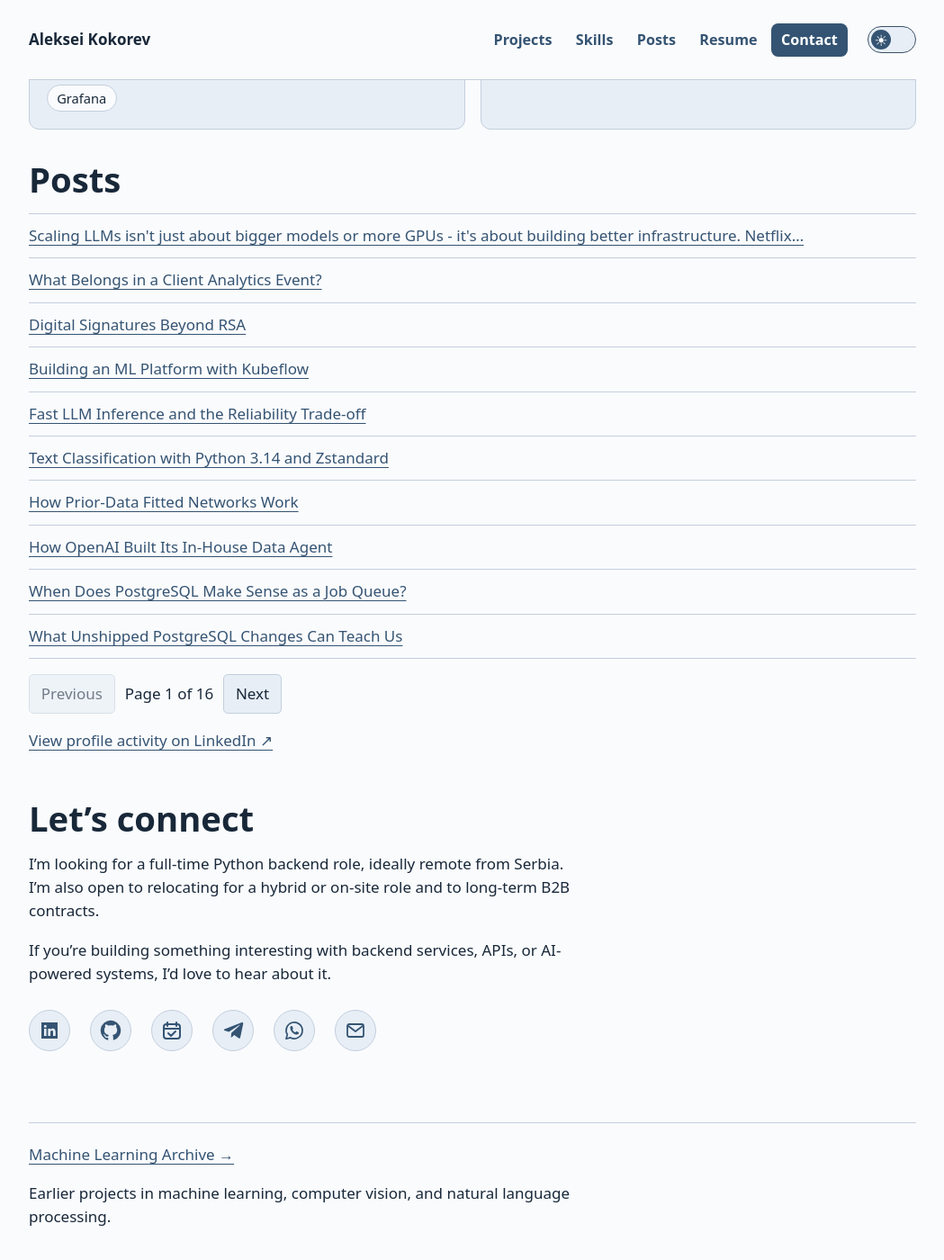
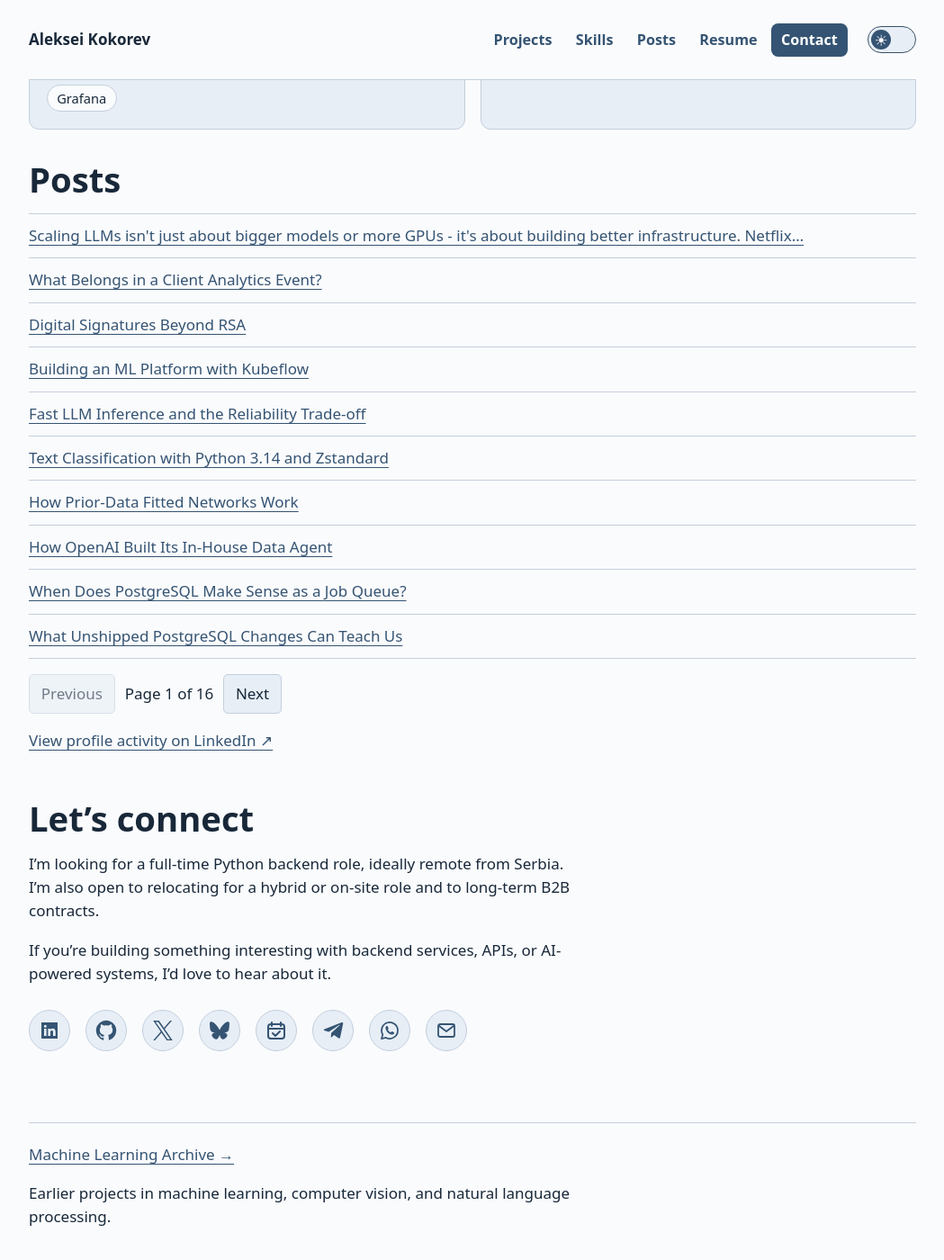
Before and after one commit to alex-coch/alex-coch.github.io, a Jekyll site: the page index.html, which Jekyll copies as it is, in a window 1280 px wide and 1400 px high, scrolled down 2424 px. Shown: the whole window at 90% size, without its empty margins (115-1164 px from the left). Built offline with Jekyll 4.4.1, drawn with Linux system fonts in a browser that asks for light colours.

Commit message:
Add X and Bluesky contact icons

```diff
--- a/assets/portfolio.css
+++ b/assets/portfolio.css
@@ -55,7 +55,8 @@ header nav a[aria-current] {color:var(--on-accent);background:var(--accent)}
 .theme-switch input:checked + .theme-track .theme-thumb::before {content:"☾"}
 .theme-switch input:focus-visible + .theme-track {outline:3px solid var(--focus);outline-offset:3px}
 @media(prefers-reduced-motion:no-preference){.theme-thumb {transition:transform .18s ease}}
-.actions.contact-icons {max-width:calc(276px + 6.5rem);justify-content:space-between;gap:2px}
+.actions.contact-icons {display:grid;grid-template-columns:repeat(8,46px);gap:1rem}
+@media(max-width:34rem){.actions.contact-icons {grid-template-columns:repeat(4,46px)}}
 .contact-icons :is(a, button) {display:grid;place-items:center;width:46px;height:46px;border-radius:50%;background:var(--panel);border:1px solid var(--line)}
 .contact-icons :is(a, button):hover {border-color:currentColor}
 .contact-icons button {color:var(--accent);padding:0;cursor:pointer}
--- a/index.html
+++ b/index.html
@@ -1,7 +1,7 @@
 <!doctype html>
 <html lang="en"><head><meta charset="utf-8"><meta name="viewport" content="width=device-width, initial-scale=1"><title>Aleksei Kokorev · Python Backend Engineer</title><meta name="description" content="Python backend engineering portfolio. APIs, event-driven systems and production GPU inference."><link rel="icon" href="/assets/ak.svg?v=3" type="image/svg+xml">
 <script src="/assets/theme.js?v=2"></script>
-<link rel="stylesheet" href="/assets/portfolio.css?v=36"><script defer src="/assets/portfolio-nav.js?v=7"></script>
+<link rel="stylesheet" href="/assets/portfolio.css?v=37"><script defer src="/assets/portfolio-nav.js?v=7"></script>
 <script defer src="/assets/messenger-links.js"></script>
 <script defer src="/assets/contact-form.js"></script>
 <script async defer src="https://www.google.com/recaptcha/api.js"></script>
@@ -273,6 +273,8 @@
   <div class="actions contact-icons">
     <a href="https://www.linkedin.com/in/alexcoch/" aria-label="Message me on LinkedIn" title="Message me on LinkedIn"><svg viewBox="0 0 24 24" width="24" height="24" aria-hidden="true"><path fill="currentColor" d="M3 3h18v18H3z"/><path fill="var(--panel)" d="M6 10h2.6v8H6zm1.3-4.2a1.5 1.5 0 1 0 0 3 1.5 1.5 0 0 0 0-3zM10.4 10H13v1c.6-.8 1.4-1.2 2.5-1.2 2.2 0 3.2 1.3 3.2 3.8V18H16v-4.1c0-1.4-.4-2-1.4-2s-1.6.7-1.6 2V18h-2.6z"/></svg></a>
     <a href="https://github.com/alex-coch" aria-label="GitHub" title="GitHub"><svg viewBox="0 0 24 24" width="24" height="24" aria-hidden="true"><path fill="currentColor" d="M12 .8a11.2 11.2 0 0 0-3.54 21.83c.56.1.77-.24.77-.54v-2.1c-3.13.68-3.79-1.33-3.79-1.33-.51-1.3-1.25-1.65-1.25-1.65-1.02-.7.08-.69.08-.69 1.13.08 1.72 1.16 1.72 1.16 1 1.72 2.63 1.22 3.28.93.1-.73.4-1.22.72-1.5-2.5-.28-5.12-1.25-5.12-5.56 0-1.23.44-2.23 1.16-3.02-.12-.28-.5-1.43.11-2.98 0 0 .95-.3 3.08 1.16a10.7 10.7 0 0 1 5.6 0c2.14-1.46 3.08-1.16 3.08-1.16.62 1.55.23 2.7.12 2.98.72.79 1.15 1.79 1.15 3.02 0 4.32-2.63 5.27-5.13 5.55.4.35.76 1.03.76 2.08v3.1c0 .3.2.65.77.54A11.2 11.2 0 0 0 12 .8Z"/></svg></a>
+    <a href="https://x.com/alex_coch_" aria-label="X (Twitter) @alex_coch_" title="X (Twitter) @alex_coch_"><svg viewBox="0 0 24 24" width="22" height="22" aria-hidden="true" focusable="false"><path fill="currentColor" d="M14.234 10.162 22.977 0h-2.072l-7.591 8.824L7.251 0H.258l9.168 13.343L.258 24H2.33l8.016-9.318L16.749 24h6.993zm-2.837 3.299-.929-1.329L3.076 1.56h3.182l5.965 8.532.929 1.329 7.754 11.09h-3.182z"/></svg></a>
+    <a href="https://bsky.app/profile/alexcoch.bsky.social" aria-label="Bluesky @alexcoch.bsky.social" title="Bluesky @alexcoch.bsky.social"><svg viewBox="0 0 24 24" width="22" height="22" aria-hidden="true" focusable="false"><path fill="currentColor" d="M5.202 2.857C7.954 4.922 10.913 9.11 12 11.358c1.087-2.247 4.046-6.436 6.798-8.501C20.783 1.366 24 .213 24 3.883c0 .732-.42 6.156-.667 7.037-.856 3.061-3.978 3.842-6.755 3.37 4.854.826 6.089 3.562 3.422 6.299-5.065 5.196-7.28-1.304-7.847-2.97-.104-.305-.152-.448-.153-.327 0-.121-.05.022-.153.327-.568 1.666-2.782 8.166-7.847 2.97-2.667-2.737-1.432-5.473 3.422-6.3-2.777.473-5.899-.308-6.755-3.369C.42 10.04 0 4.615 0 3.883c0-3.67 3.217-2.517 5.202-1.026"/></svg></a>
     <a href="https://calendly.com/alexcoch" aria-label="Schedule a call" title="Schedule a call"><svg viewBox="0 0 24 24" width="24" height="24" aria-hidden="true"><g fill="none" stroke="currentColor" stroke-width="2" stroke-linecap="round" stroke-linejoin="round"><rect x="3" y="5" width="18" height="16" rx="3"/><path d="M7 3v4m10-4v4M3 10h18m-13 5 3 3 5-5"/></g></svg></a>
     <a href="https://t.me/alex_coch" data-app-url="tg://resolve?domain=alex_coch" aria-label="Message on Telegram (@alex_coch)" title="Message on Telegram (@alex_coch)"><svg viewBox="0 0 24 24" width="24" height="24" aria-hidden="true"><path fill="currentColor" d="M21.7 3.1 2.6 10.5c-1.1.4-1.1 1.1-.2 1.4l4.9 1.5L18.8 6c.5-.3 1-.1.6.3l-9.3 8.5-.4 4.9c.6 0 .8-.2 1.1-.5l2.4-2.3 5 3.7c.9.5 1.6.2 1.8-.8l3.2-15.1c.3-1.3-.5-1.9-1.5-1.6z"/></svg></a>
     <a href="https://wa.me/995568311218" data-app-url="whatsapp://send?phone=995568311218" aria-label="Message on WhatsApp" title="Message on WhatsApp"><svg viewBox="0 0 24 24" width="24" height="24" aria-hidden="true"><path fill="none" stroke="currentColor" stroke-width="1.7" stroke-linejoin="round" d="M21 11.9a9 9 0 0 1-13.2 8L3 21.2l1.3-4.6A9 9 0 1 1 21 11.9Z"/><path fill="currentColor" d="M8.1 7.3c.4-.4 1.4-.6 1.7.1l.9 2c.2.4-.1.8-.8 1.5.8 1.5 1.9 2.6 3.5 3.2.5-.6.9-1.3 1.3-1.1l2 .9c.7.3.3 1.7-.3 2.2-1.1.9-3.3.5-5.6-1.1-2.4-1.7-4.3-5.8-2.7-7.7z"/></svg></a>
--- a/resume/index.html
+++ b/resume/index.html
@@ -7,7 +7,7 @@
   <meta name="robots" content="noindex">
   <link rel="icon" href="/assets/ak.svg?v=3" type="image/svg+xml">
 <script src="/assets/theme.js?v=2"></script>
-<link rel="stylesheet" href="/assets/portfolio.css?v=36">
+<link rel="stylesheet" href="/assets/portfolio.css?v=37">
 <script defer src="/assets/portfolio-nav.js?v=7"></script>
 <script defer src="/assets/messenger-links.js"></script>
 <script defer src="/assets/portfolio-enhancements.js?v=6"></script>
@@ -40,6 +40,8 @@
   <div class="actions contact-icons">
     <a href="https://www.linkedin.com/in/alexcoch/" aria-label="Message me on LinkedIn" title="Message me on LinkedIn"><svg viewBox="0 0 24 24" width="24" height="24" aria-hidden="true"><path fill="currentColor" d="M3 3h18v18H3z"/><path fill="var(--panel)" d="M6 10h2.6v8H6zm1.3-4.2a1.5 1.5 0 1 0 0 3 1.5 1.5 0 0 0 0-3zM10.4 10H13v1c.6-.8 1.4-1.2 2.5-1.2 2.2 0 3.2 1.3 3.2 3.8V18H16v-4.1c0-1.4-.4-2-1.4-2s-1.6.7-1.6 2V18h-2.6z"/></svg></a>
     <a href="https://github.com/alex-coch" aria-label="GitHub" title="GitHub"><svg viewBox="0 0 24 24" width="24" height="24" aria-hidden="true"><path fill="currentColor" d="M12 .8a11.2 11.2 0 0 0-3.54 21.83c.56.1.77-.24.77-.54v-2.1c-3.13.68-3.79-1.33-3.79-1.33-.51-1.3-1.25-1.65-1.25-1.65-1.02-.7.08-.69.08-.69 1.13.08 1.72 1.16 1.72 1.16 1 1.72 2.63 1.22 3.28.93.1-.73.4-1.22.72-1.5-2.5-.28-5.12-1.25-5.12-5.56 0-1.23.44-2.23 1.16-3.02-.12-.28-.5-1.43.11-2.98 0 0 .95-.3 3.08 1.16a10.7 10.7 0 0 1 5.6 0c2.14-1.46 3.08-1.16 3.08-1.16.62 1.55.23 2.7.12 2.98.72.79 1.15 1.79 1.15 3.02 0 4.32-2.63 5.27-5.13 5.55.4.35.76 1.03.76 2.08v3.1c0 .3.2.65.77.54A11.2 11.2 0 0 0 12 .8Z"/></svg></a>
+    <a href="https://x.com/alex_coch_" aria-label="X (Twitter) @alex_coch_" title="X (Twitter) @alex_coch_"><svg viewBox="0 0 24 24" width="22" height="22" aria-hidden="true" focusable="false"><path fill="currentColor" d="M14.234 10.162 22.977 0h-2.072l-7.591 8.824L7.251 0H.258l9.168 13.343L.258 24H2.33l8.016-9.318L16.749 24h6.993zm-2.837 3.299-.929-1.329L3.076 1.56h3.182l5.965 8.532.929 1.329 7.754 11.09h-3.182z"/></svg></a>
+    <a href="https://bsky.app/profile/alexcoch.bsky.social" aria-label="Bluesky @alexcoch.bsky.social" title="Bluesky @alexcoch.bsky.social"><svg viewBox="0 0 24 24" width="22" height="22" aria-hidden="true" focusable="false"><path fill="currentColor" d="M5.202 2.857C7.954 4.922 10.913 9.11 12 11.358c1.087-2.247 4.046-6.436 6.798-8.501C20.783 1.366 24 .213 24 3.883c0 .732-.42 6.156-.667 7.037-.856 3.061-3.978 3.842-6.755 3.37 4.854.826 6.089 3.562 3.422 6.299-5.065 5.196-7.28-1.304-7.847-2.97-.104-.305-.152-.448-.153-.327 0-.121-.05.022-.153.327-.568 1.666-2.782 8.166-7.847 2.97-2.667-2.737-1.432-5.473 3.422-6.3-2.777.473-5.899-.308-6.755-3.369C.42 10.04 0 4.615 0 3.883c0-3.67 3.217-2.517 5.202-1.026"/></svg></a>
     <a href="https://calendly.com/alexcoch" aria-label="Schedule a call" title="Schedule a call"><svg viewBox="0 0 24 24" width="24" height="24" aria-hidden="true"><g fill="none" stroke="currentColor" stroke-width="2" stroke-linecap="round" stroke-linejoin="round"><rect x="3" y="5" width="18" height="16" rx="3"/><path d="M7 3v4m10-4v4M3 10h18m-13 5 3 3 5-5"/></g></svg></a>
     <a href="https://t.me/alex_coch" data-app-url="tg://resolve?domain=alex_coch" aria-label="Message on Telegram (@alex_coch)" title="Message on Telegram (@alex_coch)"><svg viewBox="0 0 24 24" width="24" height="24" aria-hidden="true"><path fill="currentColor" d="M21.7 3.1 2.6 10.5c-1.1.4-1.1 1.1-.2 1.4l4.9 1.5L18.8 6c.5-.3 1-.1.6.3l-9.3 8.5-.4 4.9c.6 0 .8-.2 1.1-.5l2.4-2.3 5 3.7c.9.5 1.6.2 1.8-.8l3.2-15.1c.3-1.3-.5-1.9-1.5-1.6z"/></svg></a>
     <a href="https://wa.me/995568311218" data-app-url="whatsapp://send?phone=995568311218" aria-label="Message on WhatsApp" title="Message on WhatsApp"><svg viewBox="0 0 24 24" width="24" height="24" aria-hidden="true"><path fill="none" stroke="currentColor" stroke-width="1.7" stroke-linejoin="round" d="M21 11.9a9 9 0 0 1-13.2 8L3 21.2l1.3-4.6A9 9 0 1 1 21 11.9Z"/><path fill="currentColor" d="M8.1 7.3c.4-.4 1.4-.6 1.7.1l.9 2c.2.4-.1.8-.8 1.5.8 1.5 1.9 2.6 3.5 3.2.5-.6.9-1.3 1.3-1.1l2 .9c.7.3.3 1.7-.3 2.2-1.1.9-3.3.5-5.6-1.1-2.4-1.7-4.3-5.8-2.7-7.7z"/></svg></a>
```
